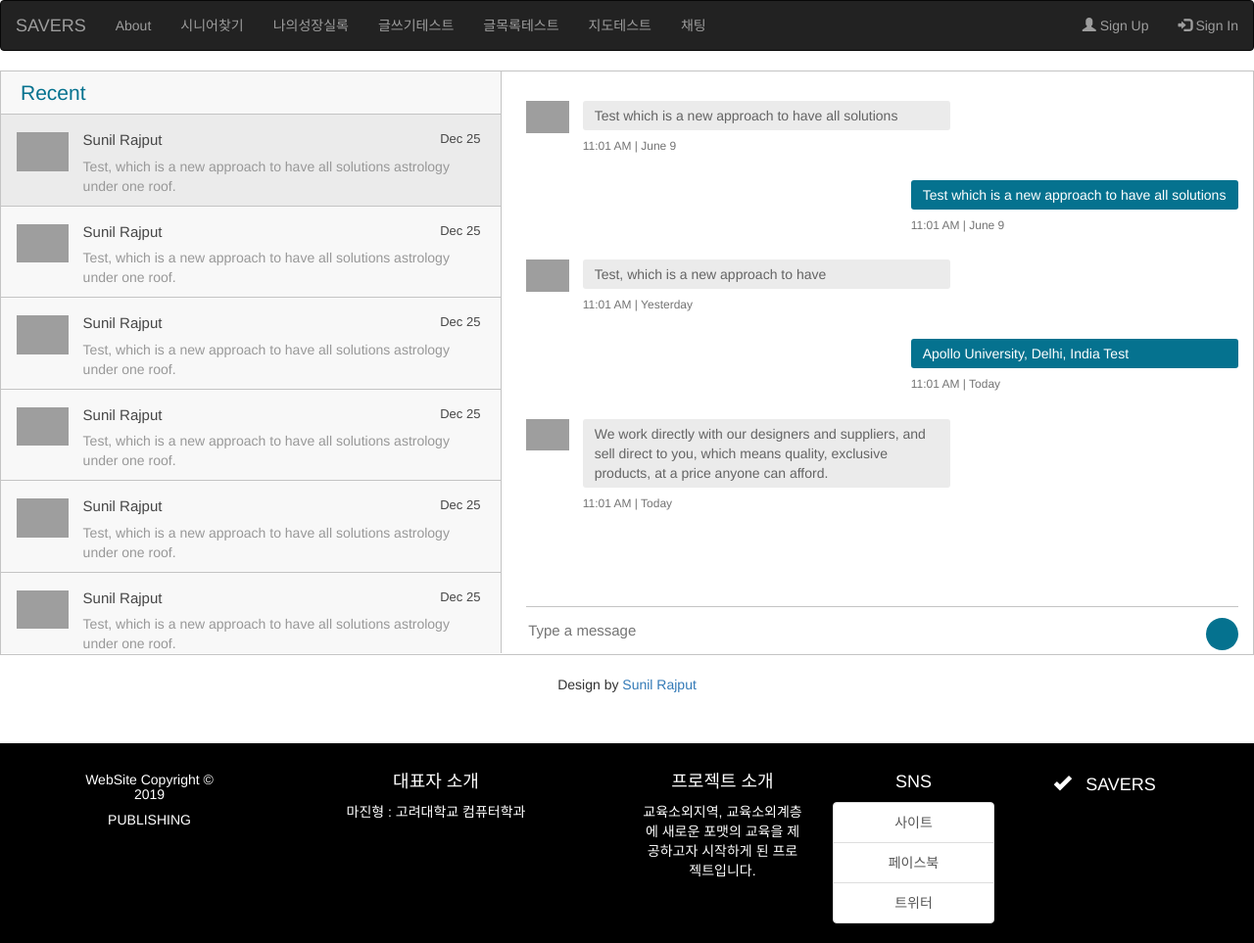
After one commit to 90MaJH/savers, a Django app: page /chatting in a window 1280 px wide. The commit adds this page. Shown: the whole page at 98% size. Run offline with Django 3.2, Linux system fonts and the light colour scheme; some libraries are stand-ins or nearby versions; grey boxes are pictures that could not be loaded.

Commit message:
tmp commit

```diff
--- a/homepage/forms.py
+++ b/homepage/forms.py
@@ -6,6 +6,11 @@ from django import forms
 from .models import Post
 from django_summernote.widgets import SummernoteWidget
 
+
+
+
+
+##test form
 class PostForm(forms.ModelForm):
     class Meta:
         model = Post
--- /dev/null
+++ b/homepage/static/homepage/css/chatting.css
@@ -0,0 +1,135 @@
+.container{max-width:1170px; margin:auto;}
+img{ max-width:100%;}
+.inbox_people {
+  background: #f8f8f8 none repeat scroll 0 0;
+  float: left;
+  overflow: hidden;
+  width: 40%; border-right:1px solid #c4c4c4;
+}
+.inbox_msg {
+  border: 1px solid #c4c4c4;
+  clear: both;
+  overflow: hidden;
+}
+.top_spac{ margin: 20px 0 0;}
+
+
+.recent_heading {float: left; width:40%;}
+.srch_bar {
+  display: inline-block;
+  text-align: right;
+  width: 60%; padding:
+}
+.headind_srch{ padding:10px 29px 10px 20px; overflow:hidden; border-bottom:1px solid #c4c4c4;}
+
+.recent_heading h4 {
+  color: #05728f;
+  font-size: 21px;
+  margin: auto;
+}
+.srch_bar input{ border:1px solid #cdcdcd; border-width:0 0 1px 0; width:80%; padding:2px 0 4px 6px; background:none;}
+.srch_bar .input-group-addon button {
+  background: rgba(0, 0, 0, 0) none repeat scroll 0 0;
+  border: medium none;
+  padding: 0;
+  color: #707070;
+  font-size: 18px;
+}
+.srch_bar .input-group-addon { margin: 0 0 0 -27px;}
+
+.chat_ib h5{ font-size:15px; color:#464646; margin:0 0 8px 0;}
+.chat_ib h5 span{ font-size:13px; float:right;}
+.chat_ib p{ font-size:14px; color:#989898; margin:auto}
+.chat_img {
+  float: left;
+  width: 11%;
+}
+.chat_ib {
+  float: left;
+  padding: 0 0 0 15px;
+  width: 88%;
+}
+
+.chat_people{ overflow:hidden; clear:both;}
+.chat_list {
+  border-bottom: 1px solid #c4c4c4;
+  margin: 0;
+  padding: 18px 16px 10px;
+}
+.inbox_chat { height: 550px; overflow-y: scroll;}
+
+.active_chat{ background:#ebebeb;}
+
+.incoming_msg_img {
+  display: inline-block;
+  width: 6%;
+}
+.received_msg {
+  display: inline-block;
+  padding: 0 0 0 10px;
+  vertical-align: top;
+  width: 92%;
+ }
+ .received_withd_msg p {
+  background: #ebebeb none repeat scroll 0 0;
+  border-radius: 3px;
+  color: #646464;
+  font-size: 14px;
+  margin: 0;
+  padding: 5px 10px 5px 12px;
+  width: 100%;
+}
+.time_date {
+  color: #747474;
+  display: block;
+  font-size: 12px;
+  margin: 8px 0 0;
+}
+.received_withd_msg { width: 57%;}
+.mesgs {
+  float: left;
+  padding: 30px 15px 0 25px;
+  width: 60%;
+}
+
+ .sent_msg p {
+  background: #05728f none repeat scroll 0 0;
+  border-radius: 3px;
+  font-size: 14px;
+  margin: 0; color:#fff;
+  padding: 5px 10px 5px 12px;
+  width:100%;
+}
+.outgoing_msg{ overflow:hidden; margin:26px 0 26px;}
+.sent_msg {
+  float: right;
+  width: 46%;
+}
+.input_msg_write input {
+  background: rgba(0, 0, 0, 0) none repeat scroll 0 0;
+  border: medium none;
+  color: #4c4c4c;
+  font-size: 15px;
+  min-height: 48px;
+  width: 100%;
+}
+
+.type_msg {border-top: 1px solid #c4c4c4;position: relative;}
+.msg_send_btn {
+  background: #05728f none repeat scroll 0 0;
+  border: medium none;
+  border-radius: 50%;
+  color: #fff;
+  cursor: pointer;
+  font-size: 17px;
+  height: 33px;
+  position: absolute;
+  right: 0;
+  top: 11px;
+  width: 33px;
+}
+.messaging { padding: 0 0 50px 0;}
+.msg_history {
+  height: 516px;
+  overflow-y: auto;
+}
--- /dev/null
+++ b/homepage/static/homepage/css/chattingList.css
@@ -0,0 +1,3 @@
+.table>tbody>tr>td{
+    vertical-align: center;
+}
--- /dev/null
+++ b/homepage/templates/homepage/chatting/chatting.html
@@ -0,0 +1,152 @@
+{% extends 'homepage/base/base.html' %}
+
+
+{% block content %}
+{% include 'homepage/inc/chatting.html' %}
+
+
+    <div class="messaging">
+        <div class="inbox_msg">
+            <div class="inbox_people">
+                <div class="headind_srch">
+                    <div class="recent_heading">
+                        <h4>Recent</h4>
+                    </div>
+<!--                    <div class="srch_bar">-->
+<!--                        <div class="stylish-input-group">-->
+<!--                            <input type="text" class="search-bar"  placeholder="Search" >-->
+<!--                            <span class="input-group-addon">-->
+<!--                <button type="button"> <i class="fa fa-search" aria-hidden="true"></i> </button>-->
+<!--                </span> </div>-->
+<!--                    </div>-->
+                </div>
+                <div class="inbox_chat">
+                    <div class="chat_list active_chat">
+                        <div class="chat_people">
+                            <div class="chat_img"> <img src="https://ptetutorials.com/images/user-profile.png" alt="sunil"> </div>
+                            <div class="chat_ib">
+                                <h5>Sunil Rajput <span class="chat_date">Dec 25</span></h5>
+                                <p>Test, which is a new approach to have all solutions
+                                    astrology under one roof.</p>
+                            </div>
+                        </div>
+                    </div>
+                    <div class="chat_list">
+                        <div class="chat_people">
+                            <div class="chat_img"> <img src="https://ptetutorials.com/images/user-profile.png" alt="sunil"> </div>
+                            <div class="chat_ib">
+                                <h5>Sunil Rajput <span class="chat_date">Dec 25</span></h5>
+                                <p>Test, which is a new approach to have all solutions
+                                    astrology under one roof.</p>
+                            </div>
+                        </div>
+                    </div>
+                    <div class="chat_list">
+                        <div class="chat_people">
+                            <div class="chat_img"> <img src="https://ptetutorials.com/images/user-profile.png" alt="sunil"> </div>
+                            <div class="chat_ib">
+                                <h5>Sunil Rajput <span class="chat_date">Dec 25</span></h5>
+                                <p>Test, which is a new approach to have all solutions
+                                    astrology under one roof.</p>
+                            </div>
+                        </div>
+                    </div>
+                    <div class="chat_list">
+                        <div class="chat_people">
+                            <div class="chat_img"> <img src="https://ptetutorials.com/images/user-profile.png" alt="sunil"> </div>
+                            <div class="chat_ib">
+                                <h5>Sunil Rajput <span class="chat_date">Dec 25</span></h5>
+                                <p>Test, which is a new approach to have all solutions
+                                    astrology under one roof.</p>
+                            </div>
+                        </div>
+                    </div>
+                    <div class="chat_list">
+                        <div class="chat_people">
+                            <div class="chat_img"> <img src="https://ptetutorials.com/images/user-profile.png" alt="sunil"> </div>
+                            <div class="chat_ib">
+                                <h5>Sunil Rajput <span class="chat_date">Dec 25</span></h5>
+                                <p>Test, which is a new approach to have all solutions
+                                    astrology under one roof.</p>
+                            </div>
+                        </div>
+                    </div>
+                    <div class="chat_list">
+                        <div class="chat_people">
+                            <div class="chat_img"> <img src="https://ptetutorials.com/images/user-profile.png" alt="sunil"> </div>
+                            <div class="chat_ib">
+                                <h5>Sunil Rajput <span class="chat_date">Dec 25</span></h5>
+                                <p>Test, which is a new approach to have all solutions
+                                    astrology under one roof.</p>
+                            </div>
+                        </div>
+                    </div>
+                    <div class="chat_list">
+                        <div class="chat_people">
+                            <div class="chat_img"> <img src="https://ptetutorials.com/images/user-profile.png" alt="sunil"> </div>
+                            <div class="chat_ib">
+                                <h5>Sunil Rajput <span class="chat_date">Dec 25</span></h5>
+                                <p>Test, which is a new approach to have all solutions
+                                    astrology under one roof.</p>
+                            </div>
+                        </div>
+                    </div>
+                </div>
+            </div>
+            <div class="mesgs">
+                <div class="msg_history">
+                    <div class="incoming_msg">
+                        <div class="incoming_msg_img"> <img src="https://ptetutorials.com/images/user-profile.png" alt="sunil"> </div>
+                        <div class="received_msg">
+                            <div class="received_withd_msg">
+                                <p>Test which is a new approach to have all
+                                    solutions</p>
+                                <span class="time_date"> 11:01 AM    |    June 9</span></div>
+                        </div>
+                    </div>
+                    <div class="outgoing_msg">
+                        <div class="sent_msg">
+                            <p>Test which is a new approach to have all
+                                solutions</p>
+                            <span class="time_date"> 11:01 AM    |    June 9</span> </div>
+                    </div>
+                    <div class="incoming_msg">
+                        <div class="incoming_msg_img"> <img src="https://ptetutorials.com/images/user-profile.png" alt="sunil"> </div>
+                        <div class="received_msg">
+                            <div class="received_withd_msg">
+                                <p>Test, which is a new approach to have</p>
+                                <span class="time_date"> 11:01 AM    |    Yesterday</span></div>
+                        </div>
+                    </div>
+                    <div class="outgoing_msg">
+                        <div class="sent_msg">
+                            <p>Apollo University, Delhi, India Test</p>
+                            <span class="time_date"> 11:01 AM    |    Today</span> </div>
+                    </div>
+                    <div class="incoming_msg">
+                        <div class="incoming_msg_img"> <img src="https://ptetutorials.com/images/user-profile.png" alt="sunil"> </div>
+                        <div class="received_msg">
+                            <div class="received_withd_msg">
+                                <p>We work directly with our designers and suppliers,
+                                    and sell direct to you, which means quality, exclusive
+                                    products, at a price anyone can afford.</p>
+                                <span class="time_date"> 11:01 AM    |    Today</span></div>
+                        </div>
+                    </div>
+                </div>
+                <div class="type_msg">
+                    <div class="input_msg_write">
+                        <input type="text" class="write_msg" placeholder="Type a message" />
+                        <button class="msg_send_btn" type="button"><i class="fa fa-paper-plane-o" aria-hidden="true"></i></button>
+                    </div>
+                </div>
+            </div>
+        </div>
+
+
+        <p class="text-center top_spac"> Design by <a target="_blank" href="#">Sunil Rajput</a></p>
+
+    </div>
+
+
+{% endblock %}
--- /dev/null
+++ b/homepage/templates/homepage/inc/chatting.html
@@ -0,0 +1,9 @@
+{% load static %}
+
+<!--<link href="//maxcdn.bootstrapcdn.com/bootstrap/4.1.1/css/bootstrap.min.css" rel="stylesheet" id="bootstrap-css">-->
+<!--<script src="//maxcdn.bootstrapcdn.com/bootstrap/4.1.1/js/bootstrap.min.js"></script>-->
+<!--<script src="//cdnjs.cloudflare.com/ajax/libs/jquery/3.2.1/jquery.min.js"></script>-->
+<!--<link href="https://cdnjs.cloudflare.com/ajax/libs/font-awesome/4.7.0/css/font-awesome.css" type="text/css" rel="stylesheet"-->
+
+
+<link rel="stylesheet" href="{% static 'homepage/css/chatting.css'%}">
--- /dev/null
+++ b/homepage/templates/homepage/inc/chattingList.html
@@ -0,0 +1,3 @@
+{% load static %}
+
+    <link rel="stylesheet" href="{% static 'homepage/css/chattingList.css'%}">
--- a/homepage/templates/homepage/inc/header.html
+++ b/homepage/templates/homepage/inc/header.html
@@ -10,10 +10,11 @@
             <li id="test"><a href="test">글쓰기테스트</a></li>
             <li id="listTest"><a href="listTest">글목록테스트</a></li>
             <li id="mapTest"><a href="mapTest">지도테스트</a></li>
+            <li id="chatting"><a href="chatting">채팅</a></li>
         </ul>
         <ul class="nav navbar-nav navbar-right">
-            <li><a href="signin"><span class="glyphicon glyphicon-user"></span> Sign Up</a></li>
-            <li><a href="login"><span class="glyphicon glyphicon-log-in"></span> Login</a></li>
+            <li><a href="signup"><span class="glyphicon glyphicon-user"></span> Sign Up</a></li>
+            <li><a href="login"><span class="glyphicon glyphicon-log-in"></span> Sign In</a></li>
         </ul>
     </div>
 </nav>
@@ -30,6 +31,8 @@
     $( "#listTest" ).addClass( 'active' );
 {% elif url == "mapTest" %}
     $( "#mapTest" ).addClass( 'active' );
+{% elif url == "chatting" %}
+    $( "#chatting" ).addClass( 'active' );
 
 {% endif %}
 
--- a/homepage/urls.py
+++ b/homepage/urls.py
@@ -8,6 +8,11 @@ urlpatterns = [
     path('', views.index, name='defaultIndex'),
     path('index', views.index, name='index'),
     path('findSenior', views.findSenior, name='findSenior'),
+    path('chattingList', views.chattingListView, name='chattingList'),
+    path('chatting', views.chattingView, name='chatting'),
+
+
+    ##test urls
     path('test', views.test, name='test'),
     path('listTest', views.listTest, name='listTest'),
     path('mapTest', views.mapTest, name='mapTest'),
--- a/homepage/views.py
+++ b/homepage/views.py
@@ -10,6 +10,22 @@ from .models import Post
 from homepage.forms import PostForm
 
 
+##findSenior Views
+def findSenior(request):
+    url = "findSenior"
+    return render(request, 'homepage/findSenior/findSenior.html', {'url':url})
+
+##chatting Views
+def chattingListView(request):
+    url = "chattingList"
+    return render(request, 'homepage/chatting/chattingList.html', {'url':url})
+
+def chattingView(request):
+    url = "chattingList"
+    return render(request, 'homepage/chatting/chatting.html', {'url':url})
+
+
+## test views
 def test(request):
     url = "test"
     if request.method == 'POST':
@@ -26,7 +42,6 @@ def test(request):
         form = PostForm()
         return render(request, 'homepage/test/test.html', {'form': form, 'url': url})
 
-
 def listTest(request):
     url = "listTest"
     posts = Post.objects.all()
@@ -37,9 +52,7 @@ def index(request):
     url = "index"
     return render(request, 'homepage/main/index.html', {'url':url})
 
-def findSenior(request):
-    url = "findSenior"
-    return render(request, 'homepage/findSenior/findSenior.html', {'url':url})
+
 
 def mapTest(request):
     url = "mapTest"
```
Also changed, not shown: homepage/models.py (+6 -1 lines), homepage/templates/homepage/chatting/chattingList.html (added, +62 -0 lines), homepage/templates/homepage/user/signup.html (+9 -0 lines), homepage/migrations/0007_uploadfilemodel.py (added), homepage/migrations/0008_auto_20191106_1316.py (added), homepage/migrations/0009_auto_20191106_1429.py (added), homepage/static/homepage/images/default_person.png (added).
